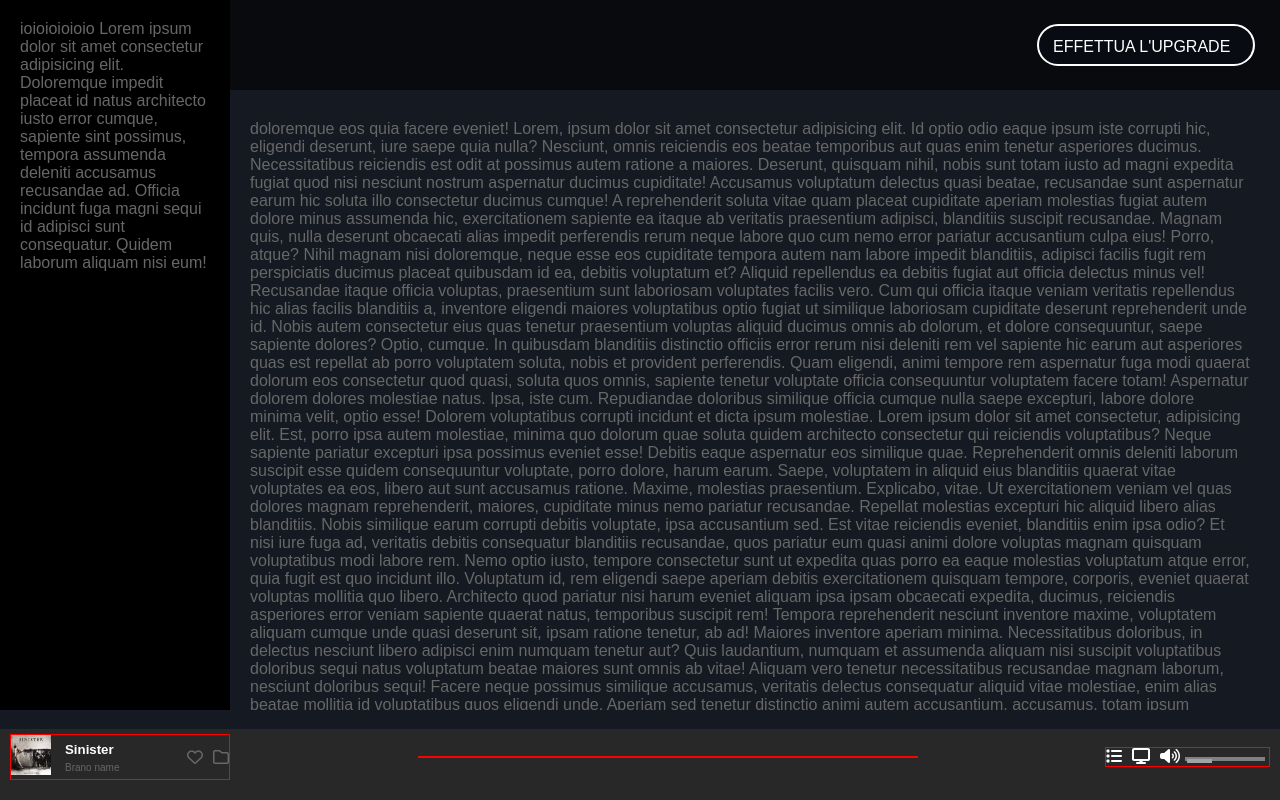
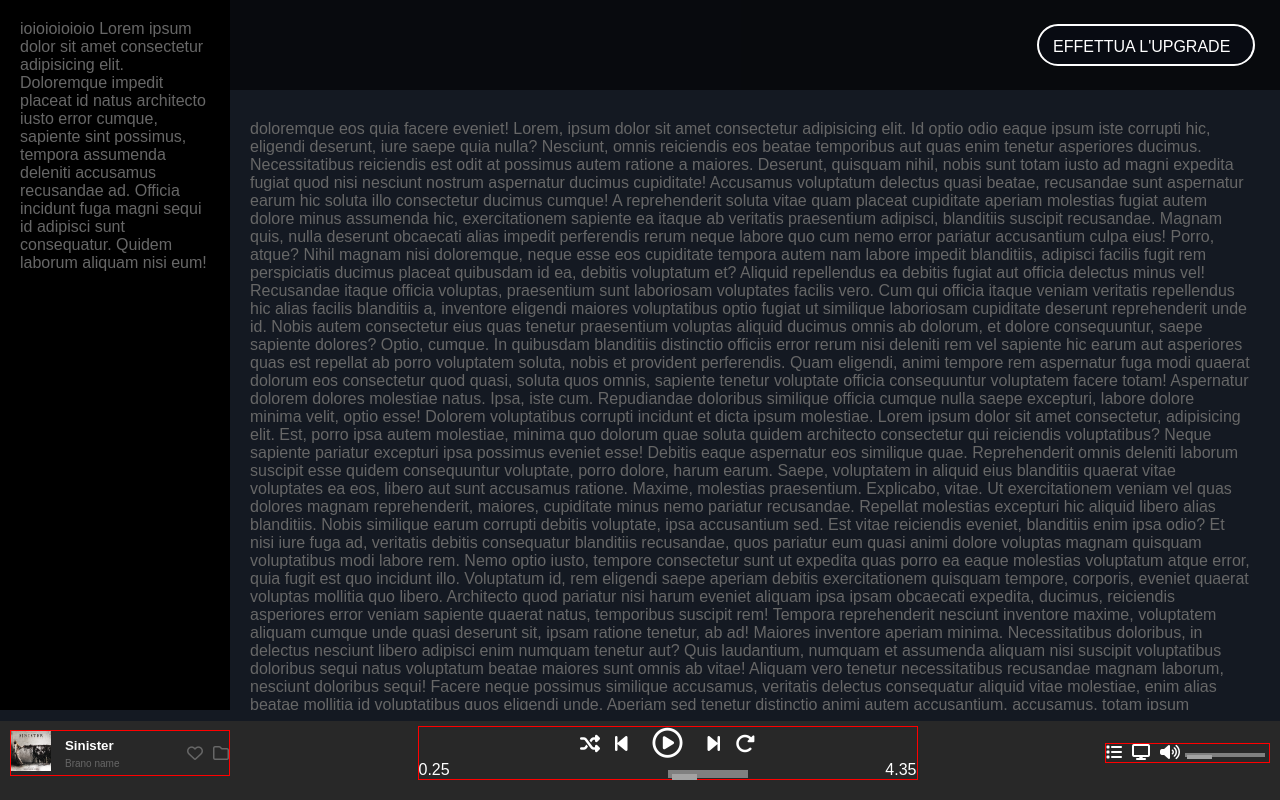
Before and after one commit to Cianuro-83/html-css-spotifyweb, a plain HTML site: page index.html in a window 1280 px wide. Drawn offline with Linux system fonts and the light colour scheme.

Commit message:
FEAT:player di riproduzione

```diff
--- a/css/a-style.css
+++ b/css/a-style.css
@@ -138,8 +138,9 @@ PLAYER
 .player-riproduzione{
   flex-basis: 50%;
   max-width: 500px;
-  flex-shrink: 2;
+  flex-shrink: 1;
   gap: 5px;
+  color: white;
 }
 .brano{
   display: flex;
@@ -195,6 +196,40 @@ PLAYER
   z-index: 1;
 }
 
+.pulsanti-riproduzione{
+  display: flex;
+  justify-content: center;
+  gap: 15px;
+  font-size: 20px;
+  align-items: center;
+}
+.play-riproduzione{
+  font-size: 30px;
+  margin: 0 10px;
+}
+.barra-riproduzione{
+  display: flex;
+  align-items: center;
+  justify-content: space-between;
+}
+
+.slider-play-bar{
+  position: relative;
+}
+.slider-totale{
+  background-color:grey;
+  padding: 4px;
+  width: 80px;
+  position:absolute;
+  z-index:0
+}
+.slider-attuale{
+  background-color:var(--new-playlist);
+  padding: 3px;
+  width: 25px;
+  position:absolute;
+  z-index: 1;
+}
 
 /* debug */
 .player-brano,
--- a/css/d-xs.css
+++ b/css/d-xs.css
@@ -19,4 +19,7 @@ LAYOUT
   .volume-attuale {
     width: 15px;
   }
+  .pulsanti-riproduzione {
+    gap: 10px;
+  }
 }
--- a/index.html
+++ b/index.html
@@ -93,7 +93,7 @@
     </div>
 
     <!-- **********************
-    player
+    PLAYER SINISTRO
     ********************* -->
     <div class="player-content">
         <div class="player-brano">
@@ -110,12 +110,55 @@
                 <i class="fa-regular fa-heart"></i>
                 <i class="fa-regular fa-folder"></i>
 
-
+                <!-- **************************
+PLAYER RIPRODUZIONE: PULSANTI
+************************** -->
             </div>
         </div>
         <div class="player-riproduzione">
+            <div class="pulsanti-riproduzione">
+                <div class="shuffle-riproduzione">
+                    <i class="fa-solid fa-shuffle"></i>
+                </div>
+                <div class="rewind-riproduzione">
+                    <i class="fa-solid fa-backward-step"></i>
+                </div>
+                <div class="play-riproduzione">
+                    <i class="fa-regular fa-circle-play"></i>
+                </div>
+                <div class="forward-riproduzione">
+                    <i class="fa-solid fa-forward-step"></i>
+                </div>
+                <div class="repeat-riproduzione">
+                    <i class="fa-solid fa-rotate-right"></i>
+                </div>
+            </div>
+            <!-- **************************
+            PLAYER: BARRA DI RIPRODUZIONE
+            ************************** -->
+            <div class="barra-riproduzione">
+                <div class="riprodotto-riproduzione">
+                    <p class="tempo-riprodotto">0.25</p>
+                </div>
+                <div class="slider-riproduzione">
+                    <div class="slider-play-bar">
+                        <div class="slider-totale">
+
+                            <div class="slider-attuale"></div>
+                        </div>
+                    </div>
+                </div>
+                <div class="mancanti-riproduzione">
+                    <p class="tempo-mancante">4.35</p>
+
+                </div>
+            </div>
 
         </div>
+
+        <!-- **************************
+PLAYER OPZIONI
+************************** -->
         <div class="player-opzioni">
             <div class="player-list">
                 <i class="fa-solid fa-list"></i>
@@ -134,7 +177,6 @@
                     </div>
                 </div>
             </div>
-
         </div>
     </div>
 </body>
```
